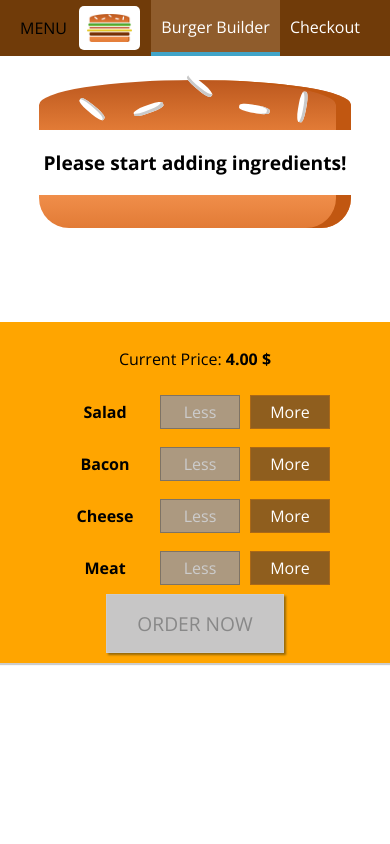
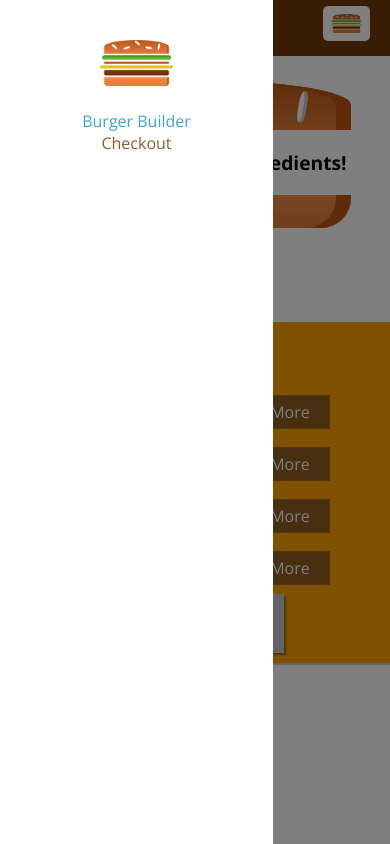
Before and after one commit to OlegGre4ka/react-burger-app, a React (Create React App) app: page / in a window 390 px wide. Built offline with nearby package versions, Linux system fonts and the light colour scheme.

Commit message:
178-Hamburger Menu

```diff
--- a/src/components/Layout/Layout.js
+++ b/src/components/Layout/Layout.js
@@ -2,13 +2,27 @@ import React from 'react';
 import Aux from '../../hoc/Auxiliary';
 import classes from './Layout.module.scss';
 import Toolbar from '../Navigation/Toolbar/Toolbar';
+import SideDrower from '../Navigation/SideDrower/SideDrower';
 
-const layout = props => (
-    <Aux>
-        <Toolbar/>
-        <main className={classes.Content}>
-            {props.children}
-        </main>
-    </Aux>
-)
-export default layout
+class Layout extends React.Component {
+    state = {
+        showSideDrower: true
+    }
+    showSideDrowerHandler = () => {
+        this.setState({
+            showSideDrower: !this.state.showSideDrower
+        })
+    }
+    render() {
+        return (
+            <Aux>
+                <Toolbar showSideDrower={this.showSideDrowerHandler}  />
+                <SideDrower open={this.state.showSideDrower} showSideDrower={this.showSideDrowerHandler} />
+                <main className={classes.Content}>
+                    {this.props.children}
+                </main>
+            </Aux>
+        )
+    }
+}
+export default Layout
--- a/src/components/Navigation/NavigationItems/NavigationItem/NavigationItem.js
+++ b/src/components/Navigation/NavigationItems/NavigationItem/NavigationItem.js
@@ -2,7 +2,6 @@ import React from 'react';
 import classes from './NavigationItem.module.scss';
 
 const navigationItem = props => {
-    console.log(props.active,'props.active')
     const active = props.active?classes.Active:null;
     return (
         <li className={classes.NavigationItem}>
--- a/src/components/Navigation/NavigationItems/NavigationItem/NavigationItem.module.scss
+++ b/src/components/Navigation/NavigationItems/NavigationItem/NavigationItem.module.scss
@@ -1,27 +1,73 @@
+// .NavigationItem {
+//   margin: 0;
+//   box-sizing: border-box;
+//   height: 100%;
+//   display: flex;
+//   align-items: center;
+//   .A {
+//     color: white;
+//     text-decoration: none;
+//     height: 100%;
+//     padding: 16px 10px;
+//     border-bottom: 4px solid transparent;
+//     box-sizing: border-box;
+//     display: block;
+//     &:hover,
+//     &:active {
+//       background-color: #8f5c2c;
+//       border-bottom: 4px solid #40a4c8;
+//       color: white;
+//     }
+//   }
+//   .Active {
+//     background-color: #8f5c2c;
+//     border-bottom: 4px solid #40a4c8;
+//     color: white;
+//   }
+// }
+.NavigationItem {
+  margin-top: 10px 0;
+  box-sizing: border-box;
+  width: 100%;
+  display: block;
+  .A {
+    color: #8f5c2c;
+    text-decoration: none;
+    box-sizing: border-box;
+    width: 100%;
+    display: block;
+    &:hover,
+    &:active {
+      color: #40a4c8;
+    }
+  }
+  .Active {
+    color: #40a4c8;
+  }
+}
+@media (min-width: 500px) {
   .NavigationItem {
     margin: 0;
-  box-sizing: border-box;
     height: 100%;
+    width: auto;
     display: flex;
     align-items: center;
     .A {
       color: white;
-    text-decoration: none;
-    height: 100%;
+      width: 100%;
       padding: 16px 10px;
       border-bottom: 4px solid transparent;
-    box-sizing: border-box;
-    display: block;
       &:hover,
       &:active {
         background-color: #8f5c2c;
         border-bottom: 4px solid #40a4c8;
-      color: white;
+        color: #40a4c8;
       }
     }
     .Active {
       background-color: #8f5c2c;
       border-bottom: 4px solid #40a4c8;
-    color: white;
+      color: #40a4c8;
     }
   }
+}
--- a/src/components/Navigation/NavigationItems/NavigationItems.module.scss
+++ b/src/components/Navigation/NavigationItems/NavigationItems.module.scss
@@ -4,6 +4,15 @@
     list-style: none;
     height:100%;
     display: flex;
+    flex-flow: column;
     align-items: center;
 
 }
+
+@media(min-width:500px){
+    .NavigationItems{
+   flex-flow: row;
+
+
+    }
+}
--- /dev/null
+++ b/src/components/Navigation/SideDrower/SideDrower.js
@@ -0,0 +1,25 @@
+import React from 'react';
+import classes from './SideDrower.module.scss';
+import NavigationItems from '../NavigationItems/NavigationItems';
+import Logo from '../../Logo/Logo';
+import Backdrop from '../../UI/Backdrop/Backdrop';
+
+const sideDrower = props => {
+const openSideDrower = props.open ? classes.Open : classes.Close;
+// const OpenBackdrop = props.open?true : false;
+    return (
+        <>
+            <Backdrop className={openSideDrower} show={props.open} showSideDrower={props.showSideDrower}/>
+            <div className={[classes.SideDrower, openSideDrower].join(' ')}>
+                <div className={classes.Logo}>
+                    <Logo />
+                </div>
+                <nav>
+                    <NavigationItems />
+                </nav>
+            </div>
+        </>
+    )
+}
+
+export default sideDrower
--- /dev/null
+++ b/src/components/Navigation/SideDrower/SideDrower.module.scss
@@ -0,0 +1,29 @@
+.SideDrower {
+  position: fixed;
+  left: 0;
+  top: 0;
+  width: 280px;
+  max-width: 70%;
+  height: 100%;
+  z-index: 200;
+  padding: 32px 16px;
+  background-color: white;
+  box-sizing: border-box;
+  transition: transform 0.3s ease-out;
+  .Logo{
+      height: 10%;
+  }
+}
+
+@media (min-width: 500px) {
+  .SideDrower {
+    display: none;
+  }
+}
+
+.Open{
+    transform: translateX(0);
+}
+.Close{
+    transform: translateX(-100%);
+}
--- /dev/null
+++ b/src/components/Navigation/SideDrower/ToggleDrower/ToggleDrower.js
@@ -0,0 +1,17 @@
+import React from 'react';
+import classes from './ToggleDrower.module.scss';
+
+const toggleDrower = props => {
+    return (
+
+           <div className={classes.DrawerToggle} onClick={props.showSideDrower}>
+               <div className={classes.Hamburger}></div>
+               <div className={classes.Hamburger}></div>
+               <div className={classes.Hamburger}></div>
+           </div>
+
+
+    )
+}
+
+export default toggleDrower
--- /dev/null
+++ b/src/components/Navigation/SideDrower/ToggleDrower/ToggleDrower.module.scss
@@ -0,0 +1,22 @@
+.DrawerToggle {
+  width: 40px;
+  height: 100%;
+  display: flex;
+  flex-flow: column;
+  justify-content: space-around;
+  align-items: center;
+  padding: 10px 0;
+  box-sizing: border-box;
+  cursor: pointer;
+  .Hamburger {
+    width: 90%;
+    height: 3px;
+    background-color: white;
+  }
+}
+
+@media (min-width: 401px) {
+  .DrawerToggle {
+    display: none;
+  }
+}
--- a/src/components/Navigation/Toolbar/Toolbar.js
+++ b/src/components/Navigation/Toolbar/Toolbar.js
@@ -1,14 +1,18 @@
 import React from 'react';
 import classes from './Toolbar.module.scss';
 import Logo from '../../Logo/Logo';
-import NavigationItems from '../NavigationItems/NavigationItems'
+import NavigationItems from '../NavigationItems/NavigationItems';
+import ToggleDrower from '../SideDrower/ToggleDrower/ToggleDrower';
 
 const toolbar = props => {
     return (
         <header className={classes.Toolbar}>
-            <div>MENU</div>
-            <Logo />
-            <nav className={classes.Nav}>
+           <ToggleDrower className={classes.MobileOnly} showSideDrower={props.showSideDrower}/>
+
+            <div className={classes.Logo}>
+                <Logo />
+            </div>
+            <nav className={classes.DesktopOnly}>
                 <NavigationItems />
             </nav>
         </header>
--- a/src/components/Navigation/Toolbar/Toolbar.module.scss
+++ b/src/components/Navigation/Toolbar/Toolbar.module.scss
@@ -14,4 +14,19 @@
   .Nav {
     height: 100%;
   }
+  .Logo{
+    height: 80%;
 }
+
+}
+
+@media(max-width:401px){
+  .DesktopOnly{
+    display:none;
+  }
+}
+@media(min-width:401px){
+  .MobileOnly{
+    display:none;
+  }
+}
--- a/src/components/UI/Backdrop/Backdrop.js
+++ b/src/components/UI/Backdrop/Backdrop.js
@@ -3,7 +3,7 @@ import classes from './Backdrop.module.scss';
 
 const backdrop = props => {
     return(
-        props.show && <div onClick={props.closed} className={classes.Backdrop}></div>
+        props.show && <div onClick={props.showSideDrower} className={classes.Backdrop}></div>
     )
 }
 export default backdrop
--- a/src/components/UI/Backdrop/Backdrop.module.scss
+++ b/src/components/UI/Backdrop/Backdrop.module.scss
@@ -1,9 +1,15 @@
-.Backdrop{
-    width:100%;
-    height:100%;
-    position: fixed;
-    z-index:100;
-    left:0;
-    top:0;
-    background-color: rgba(0,0,0,0.5);
+.Backdrop {
+  width: 100%;
+  height: 100%;
+  position: fixed;
+  z-index: 100;
+  left: 0;
+  top: 0;
+  background-color: rgba(0, 0, 0, 0.5);
 }
+
+@media (min-width: 401px) {
+  .Backdrop {
+    display: none;
+  }
+}
```
Lines whose indentation alone changed are shown as unchanged.
